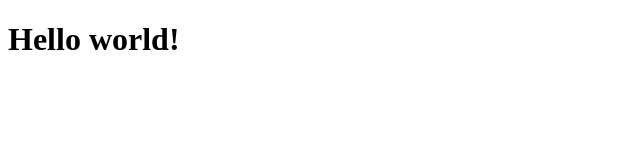
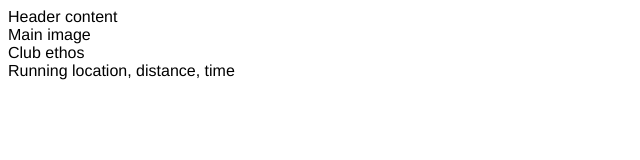
Before and after one commit to MollyAdamsson/love-running, a plain HTML site: page index.html in a window 1280 px wide. Shown: the whole page, without its empty margins (0-640 px from the left). Drawn offline with Linux system fonts and the light colour scheme.

Commit message:
Add core structure for home page

```diff
--- a/css/style.css
+++ b/css/style.css
@@ -0,0 +1,3 @@
+body {
+    font-family: Helvetica;
+}
--- a/index.html
+++ b/index.html
@@ -4,9 +4,14 @@
     <meta charset="UTF-8">
     <meta http-equiv="X-UA-Compatible" content="IE=edge">
     <meta name="viewport" content="width=device-width, initial-scale=1.0">
-    <title>Document</title>
+    <meta name="description" content="Love running club for runners in Dublin">
+    <meta name="keywords" content="love running, running club, club, dublin">
+
+    <link rel="stylesheet" href="css/style.css">
+    <title>Love Running</title>
 </head>
 <body>
-    <h1>Hello world!</h1>
-</body>
-</html>
+    <header>Header content</header>
+    <section>Main image</section>
+    <section>Club ethos</section>
+    <section>Running location, distance, time</section>
```
